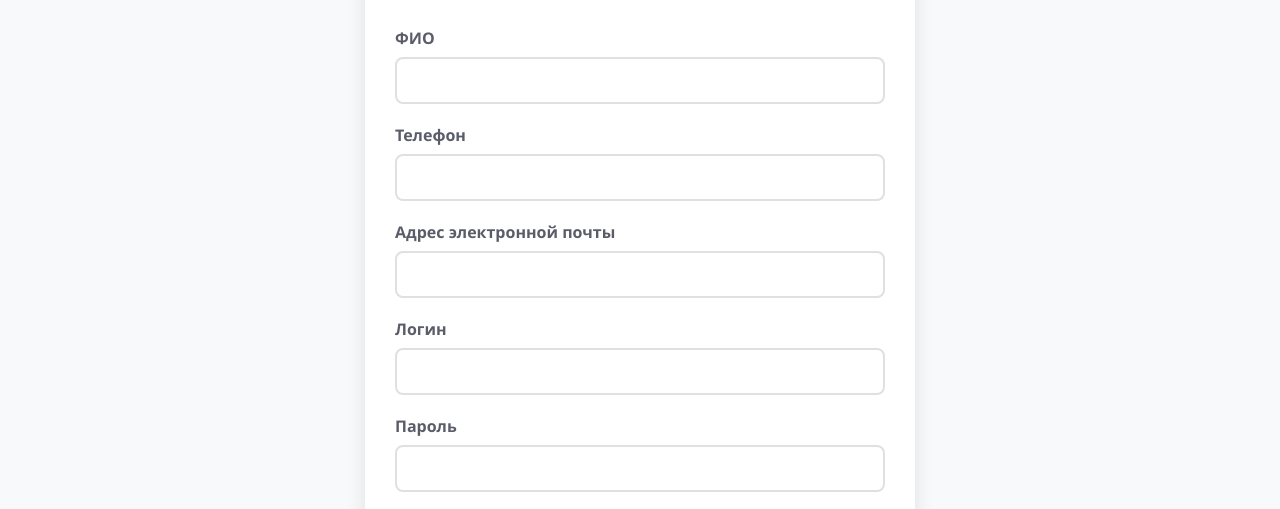
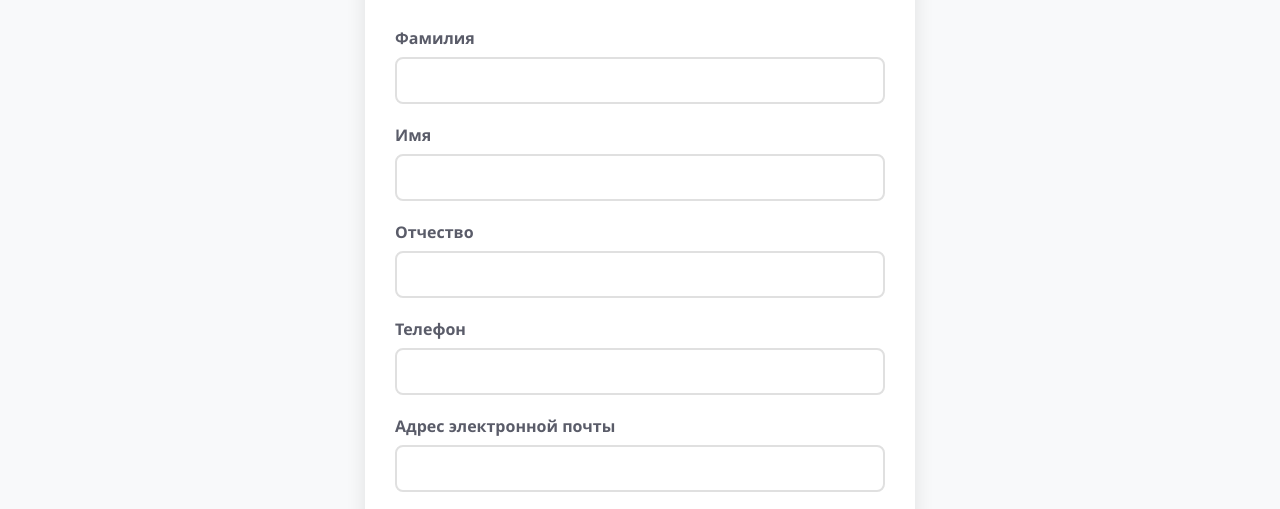
Before and after one commit to M3rLant/demo-lapaev, a plain HTML site: page index.html in a window 1280 px wide. Shown: the part 222-731 px from the top of the page. Drawn offline with nearby package versions, Linux system fonts and the light colour scheme.

Commit message:
Лапаев Никита Юрьевич - финал

```diff
--- a/index.html
+++ b/index.html
@@ -22,8 +22,16 @@
         <h1>Регистрация</h1>
         <form id="register-form">
           <div class="form-group">
-            <label for="register-fio">ФИО</label>
+            <label for="register-fio">Фамилия</label>
             <input type="text" id="register-fio" required />
+          </div>
+          <div class="form-group">
+            <label for="register-fio">Имя</label>
+            <input type="text" id="register-name" required />
+          </div>
+          <div class="form-group">
+            <label for="register-fio">Отчество</label>
+            <input type="text" id="register-middlename" required />
           </div>
           <div class="form-group">
             <label for="register-tel">Телефон</label>
--- a/scripts/script.js
+++ b/scripts/script.js
@@ -42,7 +42,7 @@ $(document).ready(function () {
 
   $("#register-form").on("submit", function (event) {
     event.preventDefault();
-    const fio = $("#register-fio").val();
+    const fio = $("#register-fio").val() + $("#register-name").val() + $("#register-middlename").val();
     const tel = $("#register-tel").val();
     const email = $("#register-email").val();
     const username = $("#register-username").val();
```
